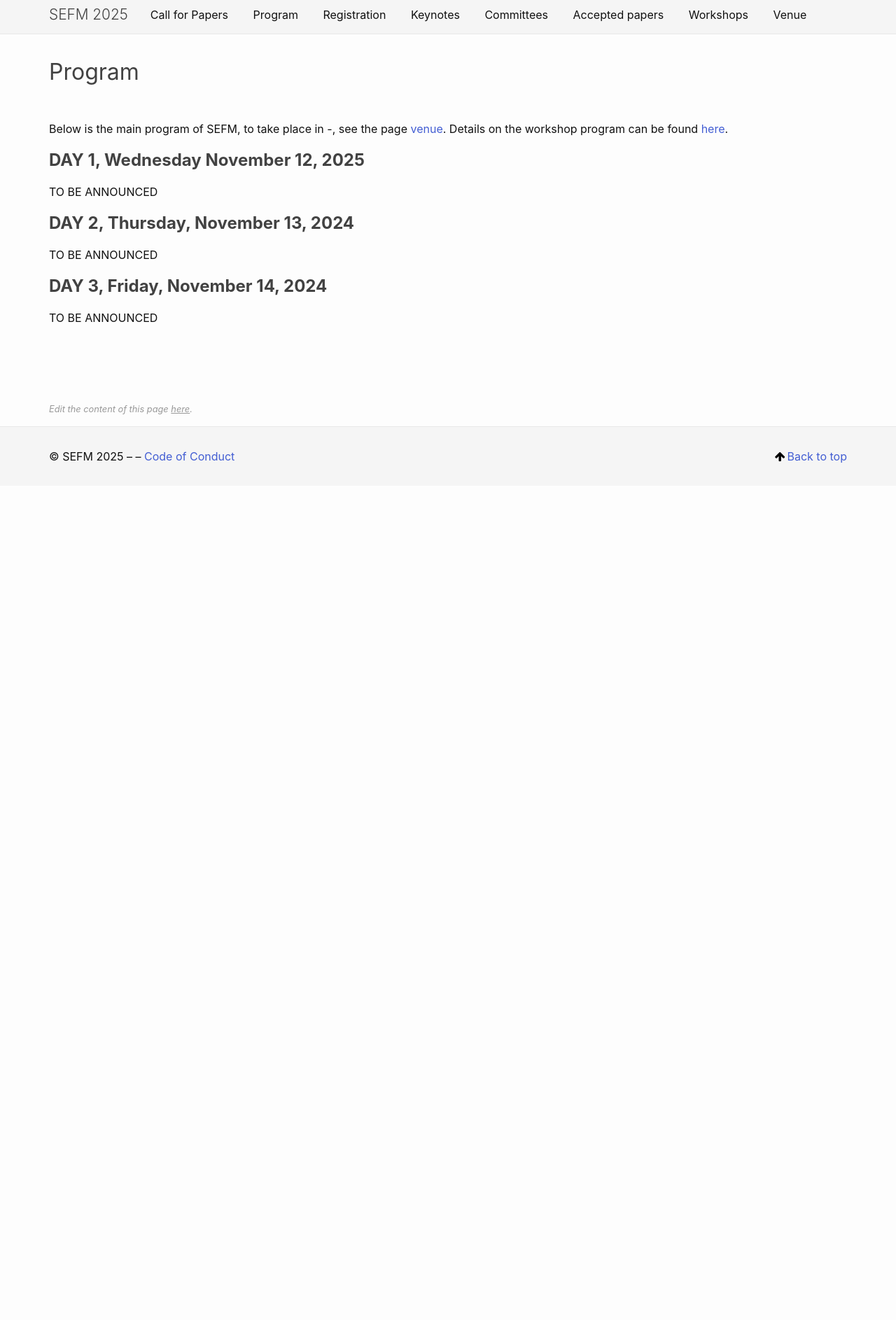
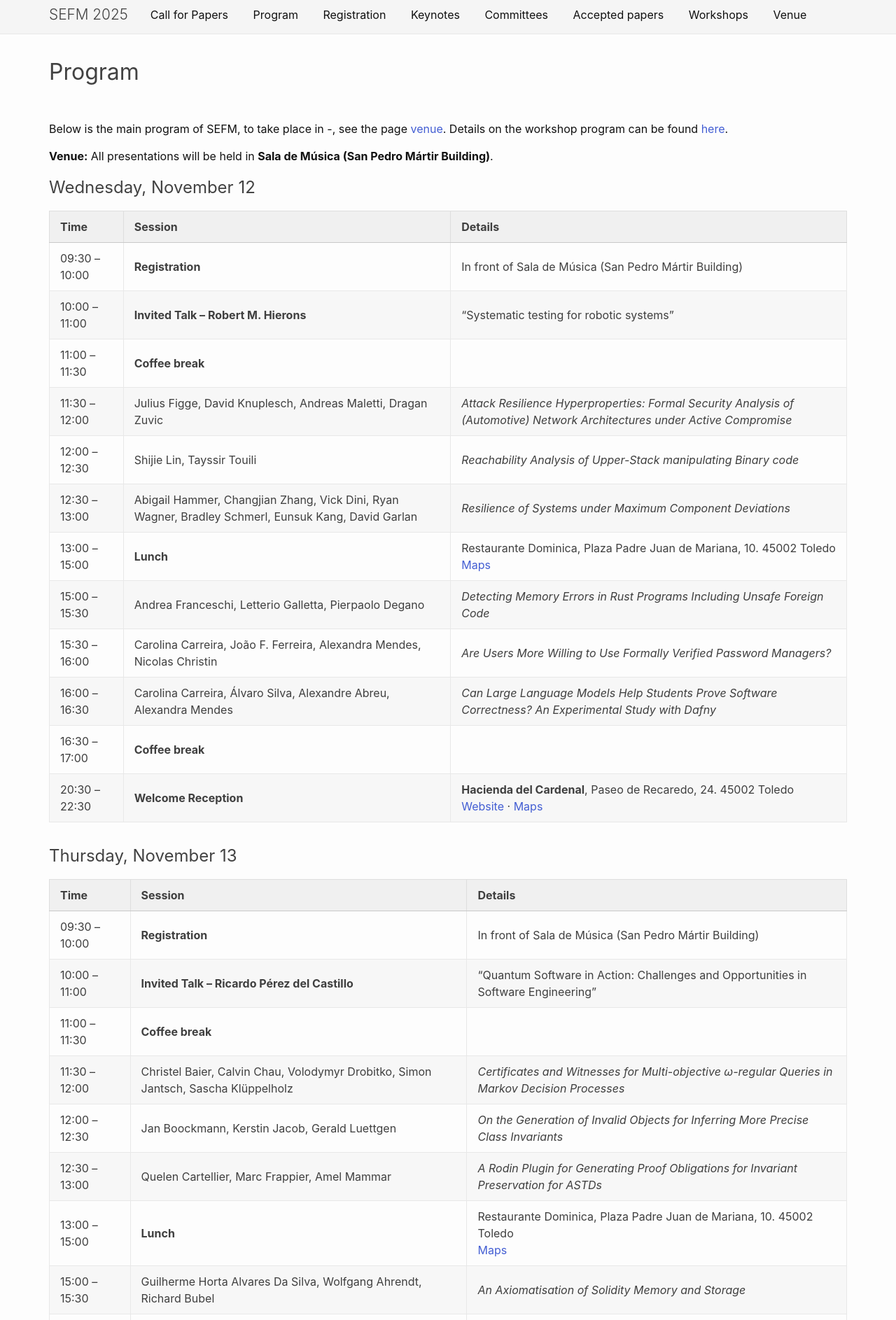
Before and after one commit to sefm-conference/2025, a Jekyll site: the page built from _pages/program.md, in a window 1280 px wide. Shown: the part 644-2530 px from the top of the page at 70% size. Built offline with Jekyll 4.4.1, drawn with Linux system fonts in a browser that asks for light colours; before the commit the page ends 1338 px from its top, so only the background shows below that; some of the changed text lies outside the part shown.

Commit message:
Update program.md

```diff
--- a/_pages/program.md
+++ b/_pages/program.md
@@ -9,24 +9,53 @@ published: true
 Below is the main program of SEFM, to take place in -, see the page [venue]({{ site.baseurl }}{% link _pages/venue.md %}).
 Details on the workshop program can be found [here]({{ site.baseurl }}{% link _pages/workshops.md %}).
 
+**Venue:** All presentations will be held in **Sala de Música (San Pedro Mártir Building)**.
 
 
-<h2><b>DAY 1, Wednesday November 12, 2025</b></h2>
+## Wednesday, November 12
 
-TO BE ANNOUNCED
+| Time | Session | Details |
+|------|----------|----------|
+| 09:30 – 10:00 | **Registration** | In front of Sala de Música (San Pedro Mártir Building) |
+| 10:00 – 11:00 | **Invited Talk – Robert M. Hierons** | “Systematic testing for robotic systems” |
+| 11:00 – 11:30 | **Coffee break** |  |
+| 11:30 – 12:00 | Julius Figge, David Knuplesch, Andreas Maletti, Dragan Zuvic | *Attack Resilience Hyperproperties: Formal Security Analysis of (Automotive) Network Architectures under Active Compromise* |
+| 12:00 – 12:30 | Shijie Lin, Tayssir Touili | *Reachability Analysis of Upper-Stack manipulating Binary code* |
+| 12:30 – 13:00 | Abigail Hammer, Changjian Zhang, Vick Dini, Ryan Wagner, Bradley Schmerl, Eunsuk Kang, David Garlan | *Resilience of Systems under Maximum Component Deviations* |
+| 13:00 – 15:00 | **Lunch** | Restaurante Dominica, Plaza Padre Juan de Mariana, 10. 45002 Toledo <br> [Maps](https://maps.app.goo.gl/rCV9v7otgXxuqDMJ8) |
+| 15:00 – 15:30 | Andrea Franceschi, Letterio Galletta, Pierpaolo Degano | *Detecting Memory Errors in Rust Programs Including Unsafe Foreign Code* |
+| 15:30 – 16:00 | Carolina Carreira, João F. Ferreira, Alexandra Mendes, Nicolas Christin | *Are Users More Willing to Use Formally Verified Password Managers?* |
+| 16:00 – 16:30 | Carolina Carreira, Álvaro Silva, Alexandre Abreu, Alexandra Mendes | *Can Large Language Models Help Students Prove Software Correctness? An Experimental Study with Dafny* |
+| 16:30 – 17:00 | **Coffee break** |  |
+| 20:30 – 22:30 | **Welcome Reception** | **Hacienda del Cardenal**, Paseo de Recaredo, 24. 45002 Toledo<br>[Website](https://www.haciendadelcardenal.com/) · [Maps](https://maps.app.goo.gl/qiDzEXc8revFuDfj6) |
 
 
-<h2><b>DAY 2, Thursday, November 13, 2024
-</b></h2>
+## Thursday, November 13
 
-TO BE ANNOUNCED
+| Time | Session | Details |
+|------|----------|----------|
+| 09:30 – 10:00 | **Registration** | In front of Sala de Música (San Pedro Mártir Building) |
+| 10:00 – 11:00 | **Invited Talk – Ricardo Pérez del Castillo** | “Quantum Software in Action: Challenges and Opportunities in Software Engineering” |
+| 11:00 – 11:30 | **Coffee break** |  |
+| 11:30 – 12:00 | Christel Baier, Calvin Chau, Volodymyr Drobitko, Simon Jantsch, Sascha Klüppelholz | *Certificates and Witnesses for Multi-objective ω-regular Queries in Markov Decision Processes* |
+| 12:00 – 12:30 | Jan Boockmann, Kerstin Jacob, Gerald Luettgen | *On the Generation of Invalid Objects for Inferring More Precise Class Invariants* |
+| 12:30 – 13:00 | Quelen Cartellier, Marc Frappier, Amel Mammar | *A Rodin Plugin for Generating Proof Obligations for Invariant Preservation for ASTDs* |
+| 13:00 – 15:00 | **Lunch** | Restaurante Dominica, Plaza Padre Juan de Mariana, 10. 45002 Toledo <br> [Maps](https://maps.app.goo.gl/rCV9v7otgXxuqDMJ8) |
+| 15:00 – 15:30 | Guilherme Horta Alvares Da Silva, Wolfgang Ahrendt, Richard Bubel | *An Axiomatisation of Solidity Memory and Storage* |
+| 15:30 – 16:00 | Katrine Christensen, Mahsa Varshosaz, Raúl Pardo | *ProbTest: Unit Testing for Probabilistic Programs* |
+| 16:00 – 16:30 | Henriette Färber, Romain Pascual, Terru Stübinger, Mattias Ulbrich | *Observable Semantics for Characterising Consistency Between Heterogenous Models* |
+| 16:30 – 17:00 | **Coffee break** |  |
+| 20:30 – 22:30 | **Conference Dinner** | **La Clandestina de Tendillas**, Calle Tendillas, 3. 45002 Toledo<br>[Website](https://clandestina.la/) [Maps](https://maps.app.goo.gl/KYymKMeGRBAdz4ab6) |
 
 
-<h2><b>DAY 3, Friday, November 14, 2024
-</b></h2>
 
-TO BE ANNOUNCED
+## Friday, November 14
 
-<style>
-    table { width: 100%; }
-</style>
+| Time | Session | Details |
+|------|----------|----------|
+| 10:00 – 11:00 | **Invited Talk – Elvira Albert** | “Securely Optimized (Ethereum) Smart Contracts using Formal Methods” |
+| 11:00 – 11:30 | **Coffee break** |  |
+| 11:30 – 12:00 | Soaib Soaibuzzaman, Jenny Döring, Srinivasulu Kasi, Jan Oliver Ringert | *On the Comparison of Learned Classifiers* |
+| 12:00 – 12:30 | Magnus Kallestrup Axelsen, Martin Kristjansen, Kim Guldstrand Larsen, Thomas Grubbe Sandborg Lauritsen | *Exploring Unknown Environments with Uppaal STRATEGO: Safe Reinforcement Learning for Navigation and Pump Localization* |
+| 12:30 – 13:00 | Valentina Wu, Alexandra Mendes, Alexandre Abreu | *Specification-Guided Repair of Arithmetic Errors in Dafny Programs using LLMs* |
+| 13:00 – 15:00 | **Lunch** | Restaurante La Fábrica de Harinas, Calle de los Reyes Católicos, 5. 45002 Toledo<br>[Website](https://www.hotelsanjuandelosreyes.com/es/la-fabrica-de-harinas) [Maps](https://maps.app.goo.gl/LpXKGR5ozfNDCLVx6) |
```
